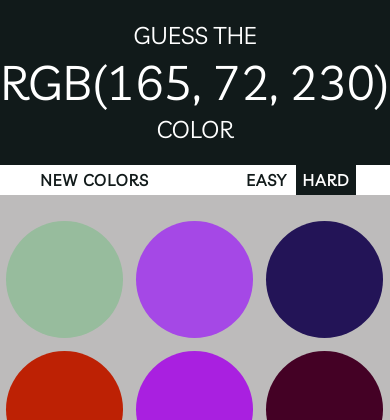
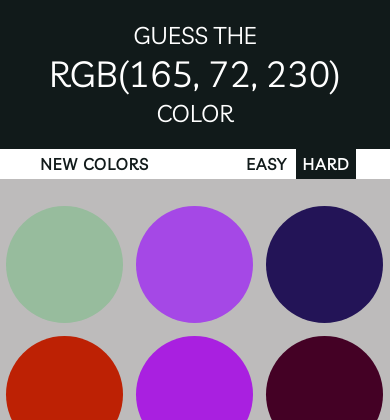
Before and after one commit to Nndhlovu365/guess-rgb, a PHP site: page / in a window 390 px wide. Shown: the top 420 px of the page. Run offline with PHP 8.4, Linux system fonts and the light colour scheme.

Commit message:
Update colorGame.css

```diff
--- a/colorGame.css
+++ b/colorGame.css
@@ -78,4 +78,8 @@ button:hover{
     h1{
        font-size: 1.5rem;
     }
+
+    #colorDisplay{
+       font-size: 150%;
+    }
 }
```
